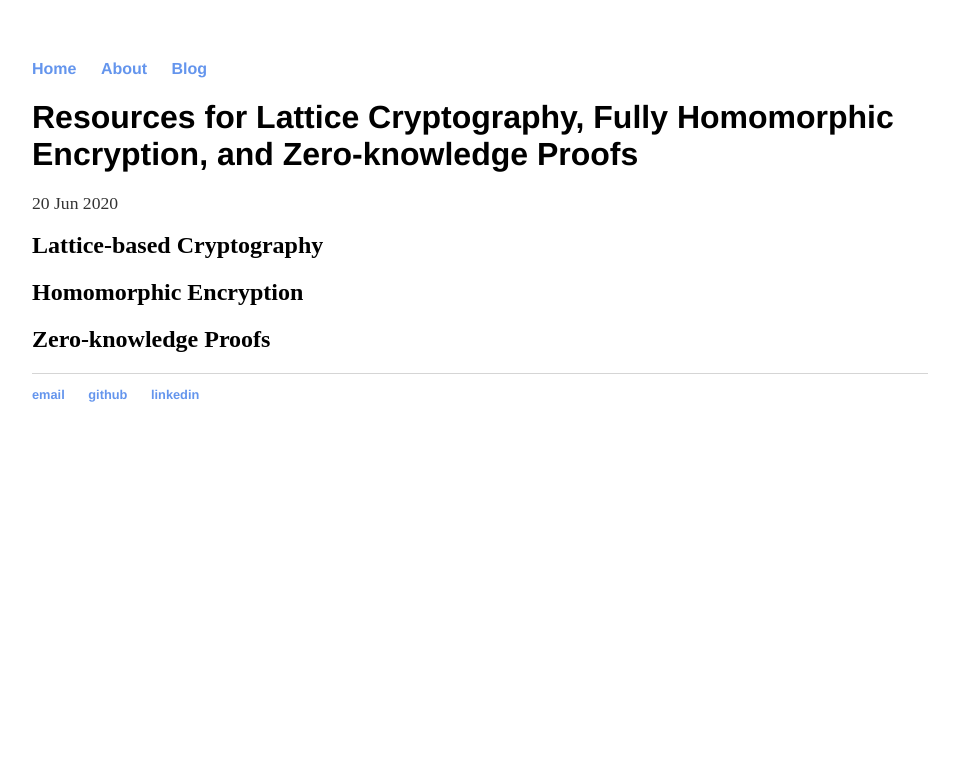
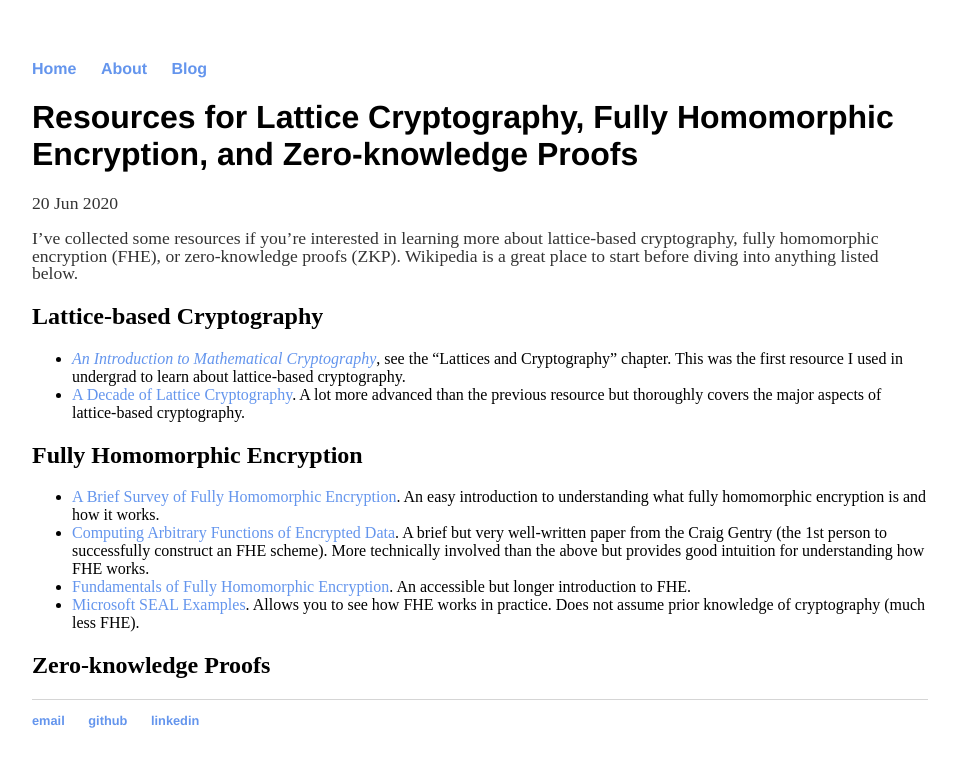
Before and after one commit to ravital/ravital.github.io, a Jekyll site: the page built from _posts/2020-06-20-resources.md, in a window 1280 px wide. Shown: the top 767 px of the page, without its empty margins (160-1119 px from the left). Built offline with Jekyll 4.4.1, drawn with Linux system fonts in a browser that asks for light colours.

Commit message:
Update 2020-06-20-resources.md

```diff
--- a/_posts/2020-06-20-resources.md
+++ b/_posts/2020-06-20-resources.md
@@ -3,9 +3,16 @@ layout: post
 title: "Resources for Lattice Cryptography, Fully Homomorphic Encryption, and Zero-knowledge Proofs"
 date: 2020-06-20
 ---
+I've collected some resources if you're interested in learning more about lattice-based cryptography, fully homomorphic encryption (FHE), or zero-knowledge proofs (ZKP). Wikipedia is a great place to start before diving into anything listed below.
 
 ## Lattice-based Cryptography
+- *[An Introduction to Mathematical Cryptography](https://link.springer.com/book/10.1007/978-1-4939-1711-2)*, see the "Lattices and Cryptography" chapter. This was the first resource I used in undergrad to learn about lattice-based cryptography.
+- [A Decade of Lattice Cryptography](https://web.eecs.umich.edu/~cpeikert/pubs/lattice-survey.pdf). A lot more advanced than the previous resource but thoroughly covers the major aspects of lattice-based cryptography.
 
-## Homomorphic Encryption
+## Fully Homomorphic Encryption
+- [A Brief Survey of Fully Homomorphic Encryption](https://blog.quarkslab.com/a-brief-survey-of-fully-homomorphic-encryption-computing-on-encrypted-data.html). An easy introduction to understanding what fully homomorphic encryption is and how it works.
+- [Computing Arbitrary Functions of Encrypted Data](https://crypto.stanford.edu/craig/easy-fhe.pdf). A brief but very well-written paper from the Craig Gentry (the 1st person to successfully construct an FHE scheme). More technically involved than the above but provides good intuition for understanding how FHE works.
+- [Fundamentals of Fully Homomorphic Encryption](https://pdfs.semanticscholar.org/e247/ae732c50b6c04b2aa413c4caa0ca77ed4751.pdf). An accessible but longer introduction to FHE.
+- [Microsoft SEAL Examples](https://github.com/microsoft/SEAL/tree/master/native/examples). Allows you to see how FHE works in practice. Does not assume prior knowledge of cryptography (much less FHE).
 
 ## Zero-knowledge Proofs
```
